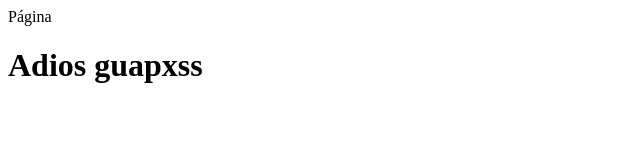
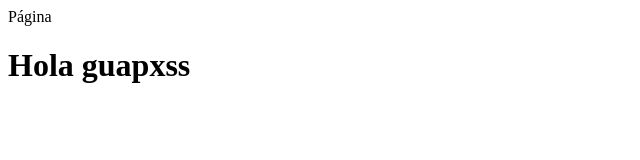
Before and after one commit to DianaPeralta5/Daw18, a plain HTML site: page index.html in a window 1280 px wide. Shown: the whole page, without its empty margins (0-640 px from the left). Drawn offline with Linux system fonts and the light colour scheme.

Commit message:
Update index.html

```diff
--- a/index.html
+++ b/index.html
@@ -3,6 +3,6 @@
     <tittle>Página<tittle>
   </head>
   <body>
-    <h1>Adios guapxss</h1>
+    <h1>Hola guapxss</h1>
   </body>
 </html>
```
